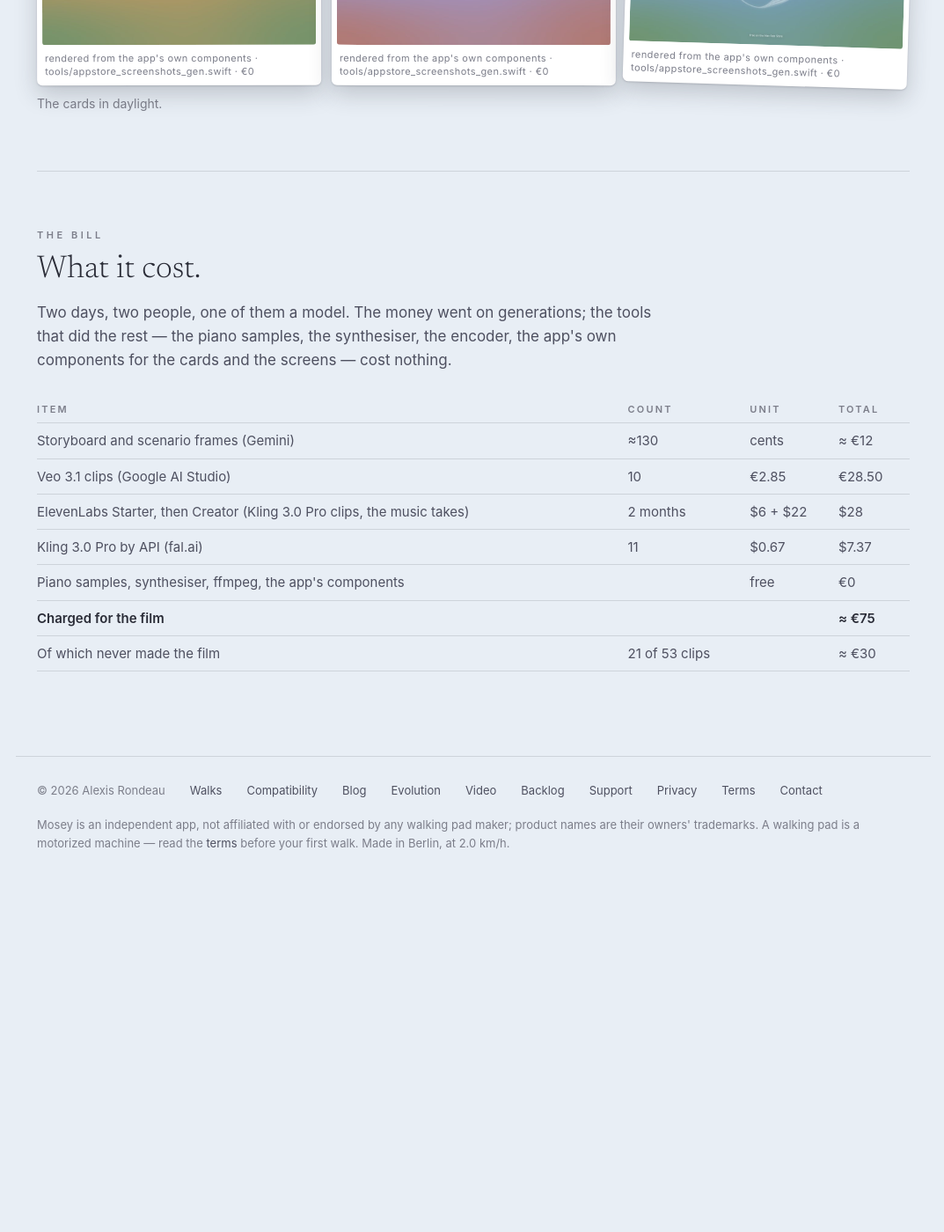
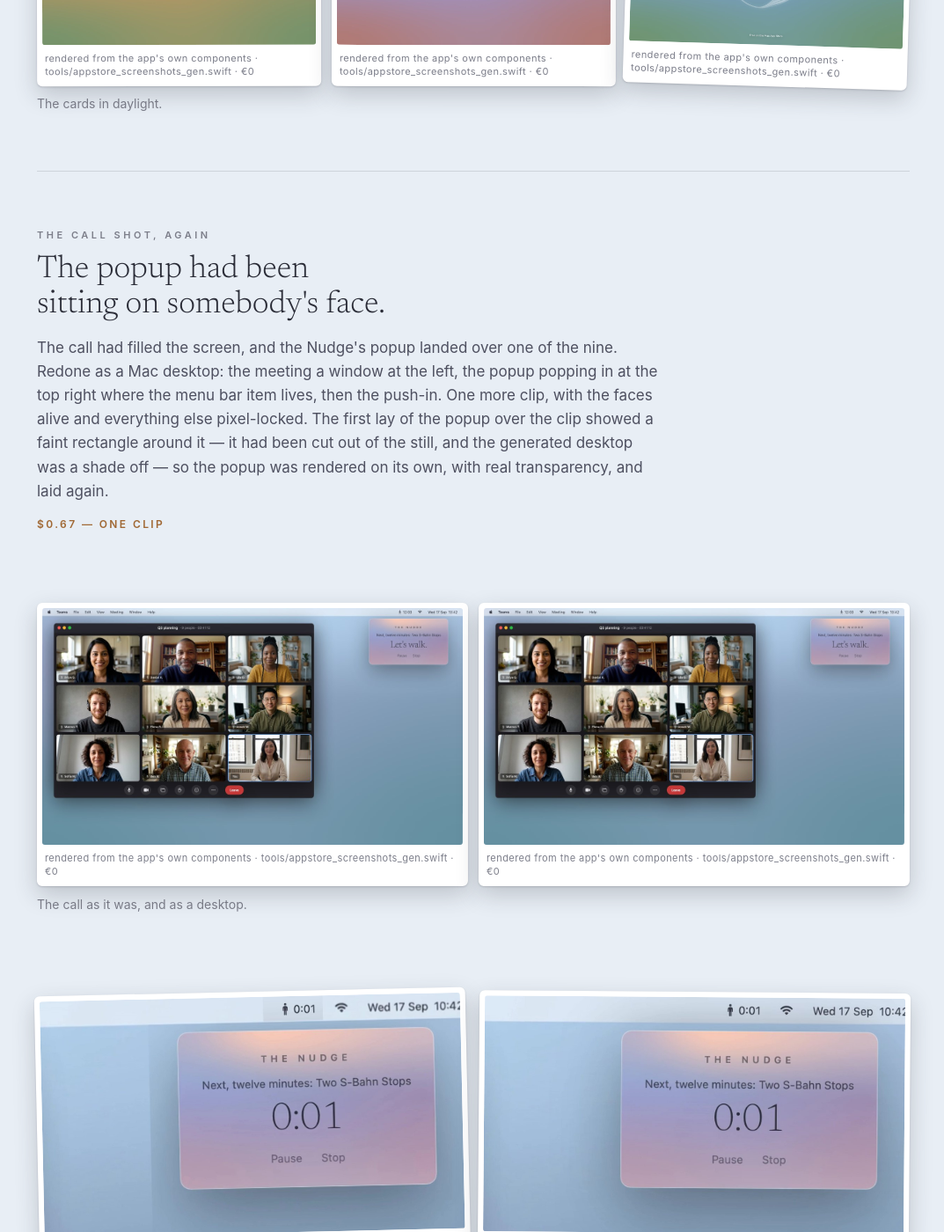
Before and after one commit to akaalias/mosey-site, a Jekyll site: the page built from making-of.html, in a window 1280 px wide and 1400 px high, scrolled down 25628 px. Shown: the whole window at 88% size, without its empty margins (102-1175 px from the left). Built offline with Jekyll 4.4.1, drawn with Linux system fonts in a browser that asks for light colours; before the commit the page ends 26645 px from its top, so only the background shows below that; some of the changed text lies outside the part shown.

Commit message:
Making-of: the film as it is — v4.1; the call shot as a desktop (the rectangle crossed out); the bill
Co-Authored-By: Claude Fable 5.1 <noreply@anthropic.com>

```diff
--- a/making-of.html
+++ b/making-of.html
@@ -82,7 +82,7 @@ description: "How Mosey's film was made, stage by stage — the plan, the script
   <p class="aside">Made with AI. Not slop, though: fifty-one renders of the edit, thirty-nine rewrites of the piano, ninety commits. This page is that work.</p>
 </div>
 
-<figure class="film"><div class="card"><video src="{{ site.baseurl }}/assets/making-of/mosey-film-v4.0.mp4" controls playsinline preload="metadata"></video><div class="meta">the cut with the score laid on · tools/video_score.py --lay · €0</div></div><figcaption>The film as it is — v4.0, 1:11.6. Everything below is how it got here.</figcaption></figure>
+<figure class="film"><div class="card"><video src="{{ site.baseurl }}/assets/making-of/mosey-film-v4.1.mp4" controls playsinline preload="metadata"></video><div class="meta">the cut with the score laid on · tools/video_score.py --lay · €0</div></div><figcaption>The film as it is — v4.1, 1:11.6. Everything below is how it got here.</figcaption></figure>
 
 <section class="stage" id="board">
   <div class="head">
@@ -233,6 +233,17 @@ description: "How Mosey's film was made, stage by stage — the plan, the script
 <figure><div class="row n3"><div class="cell"><div class="mk" data-full="{{ site.baseurl }}/assets/making-of/slide-why-1.jpg" style="--tilt:-0.08deg"><img src="{{ site.baseurl }}/assets/making-of/slide-why-1.jpg" loading="lazy" alt=""><div class="meta">rendered from the app's own components · tools/appstore_screenshots_gen.swift · €0</div></div></div><div class="cell"><div class="mk" data-full="{{ site.baseurl }}/assets/making-of/slide-walks.jpg" style="--tilt:0.05deg"><img src="{{ site.baseurl }}/assets/making-of/slide-walks.jpg" loading="lazy" alt=""><div class="meta">rendered from the app's own components · tools/appstore_screenshots_gen.swift · €0</div></div></div><div class="cell"><div class="mk" data-full="{{ site.baseurl }}/assets/making-of/slide-end.jpg" style="--tilt:1.75deg"><img src="{{ site.baseurl }}/assets/making-of/slide-end.jpg" loading="lazy" alt=""><div class="meta">rendered from the app's own components · tools/appstore_screenshots_gen.swift · €0</div></div></div></div><figcaption>The cards in daylight.</figcaption></figure>
 </section>
 
+<section class="stage" id="desk">
+  <div class="head">
+    <div class="kicker">the call shot, again</div>
+    <h2>The popup had been sitting on somebody's face.</h2>
+    <p class="lede">The call had filled the screen, and the Nudge's popup landed over one of the nine. Redone as a Mac desktop: the meeting a window at the left, the popup popping in at the top right where the menu bar item lives, then the push-in. One more clip, with the faces alive and everything else pixel-locked. The first lay of the popup over the clip showed a faint rectangle around it — it had been cut out of the still, and the generated desktop was a shade off — so the popup was rendered on its own, with real transparency, and laid again.</p>
+    <div class="cost">$0.67 — one clip</div>
+  </div>
+  <figure><div class="row n2"><div class="cell"><div class="mk" data-full="{{ site.baseurl }}/assets/making-of/call-go.jpg" style="--tilt:0.02deg"><img src="{{ site.baseurl }}/assets/making-of/call-go.jpg" loading="lazy" alt=""><div class="meta">rendered from the app's own components · tools/appstore_screenshots_gen.swift · €0</div></div></div><div class="cell"><div class="mk" data-full="{{ site.baseurl }}/assets/making-of/call-go.jpg" style="--tilt:0.02deg"><img src="{{ site.baseurl }}/assets/making-of/call-go.jpg" loading="lazy" alt=""><div class="meta">rendered from the app's own components · tools/appstore_screenshots_gen.swift · €0</div></div></div></div><figcaption>The call as it was, and as a desktop.</figcaption></figure>
+<figure><div class="row n2"><div class="cell"><div class="mk" data-mark="cross" data-seed="3278" data-full="{{ site.baseurl }}/assets/making-of/v16-rectangle.jpg" style="--tilt:-1.25deg"><img src="{{ site.baseurl }}/assets/making-of/v16-rectangle.jpg" loading="lazy" alt=""><div class="meta">call-desk · </div></div></div><div class="cell"><div class="mk" data-full="{{ site.baseurl }}/assets/making-of/v17-clean.jpg" style="--tilt:0.45deg"><img src="{{ site.baseurl }}/assets/making-of/v17-clean.jpg" loading="lazy" alt=""><div class="meta">call-desk · </div></div></div></div><figcaption>The popup cut out of the still, its rectangle showing; then rendered alone with transparency.</figcaption></figure>
+</section>
+
 <section class="stage" id="bill">
   <div class="head">
     <div class="kicker">the bill</div>
@@ -244,10 +255,10 @@ description: "How Mosey's film was made, stage by stage — the plan, the script
 <tr><td>Storyboard and scenario frames (Gemini)</td><td>≈130</td><td>cents</td><td>≈ €12</td></tr>
 <tr><td>Veo 3.1 clips (Google AI Studio)</td><td>10</td><td>€2.85</td><td>€28.50</td></tr>
 <tr><td>ElevenLabs Starter, then Creator (Kling 3.0 Pro clips, the music takes)</td><td>2 months</td><td>$6 + $22</td><td>$28</td></tr>
-<tr><td>Kling 3.0 Pro by API (fal.ai)</td><td>11</td><td>$0.67</td><td>$7.37</td></tr>
+<tr><td>Kling 3.0 Pro by API (fal.ai)</td><td>12</td><td>$0.67</td><td>$8.04</td></tr>
 <tr><td>Piano samples, synthesiser, ffmpeg, the app's components</td><td></td><td>free</td><td>€0</td></tr>
-<tr class="sum"><td>Charged for the film</td><td></td><td></td><td>≈ €75</td></tr>
-<tr><td>Of which never made the film</td><td>21 of 53 clips</td><td></td><td>≈ €30</td></tr></table>
+<tr class="sum"><td>Charged for the film</td><td></td><td></td><td>≈ €76</td></tr>
+<tr><td>Of which never made the film</td><td>21 of 54 clips</td><td></td><td>≈ €30</td></tr></table>
 </section>
 
 <div class="lb" id="lb" data-open="0" aria-hidden="true"><div class="hint">scroll to zoom · drag to pan · click outside or Esc to close</div></div>
```
Also changed, not shown: assets/making-of/call-go.jpg, assets/making-of/slide-end.jpg, assets/making-of/slide-walks.jpg, assets/making-of/slide-why-1.jpg, assets/making-of/v16-rectangle.jpg (added), assets/making-of/v17-clean.jpg (added), 2 other files.
